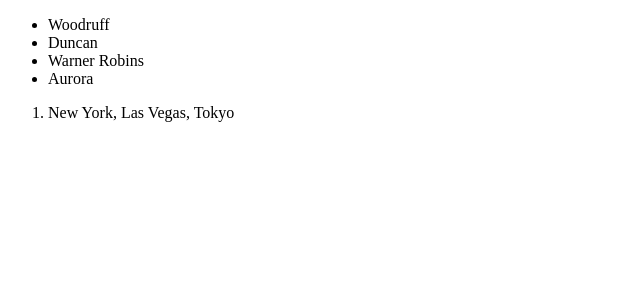
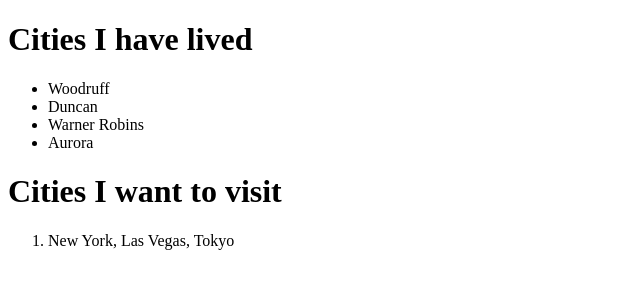
Before and after one commit to Huffmanra12/Course-HTML-Exercise, a plain HTML site: page index.html in a window 1280 px wide. Shown: the whole page, without its empty margins (0-640 px from the left). Drawn offline with Linux system fonts and the light colour scheme.

Commit message:
HTML Exercise Headings added

```diff
--- a/index.html
+++ b/index.html
@@ -4,14 +4,16 @@
             <title>"HTML Exercise"</title>
         </head>
         <body>
-            <ul>
+            <h1>Cities I have lived</h1>
+             <ul>
               <li>Woodruff</li>
               <li>Duncan</li>
               <li>Warner Robins</li>
               <li>Aurora</li>
-            </ul>
-            <ol>
+             </ul>
+            <h1>Cities I want to visit</h1>
+             <ol>
               <li>New York, Las Vegas, Tokyo</li>
-            </ol>
+             </ol>
         </body>
     </html>
```
